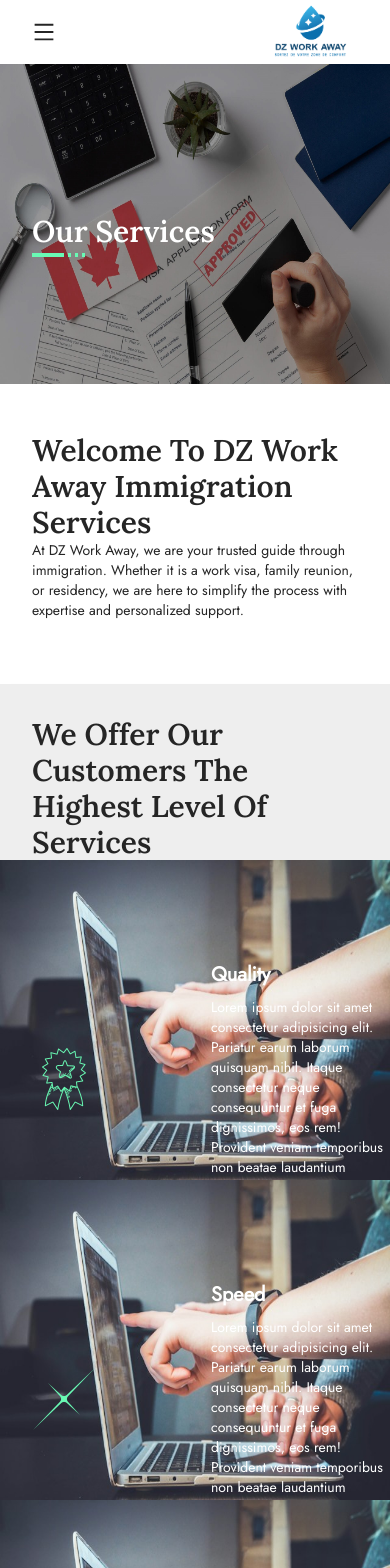
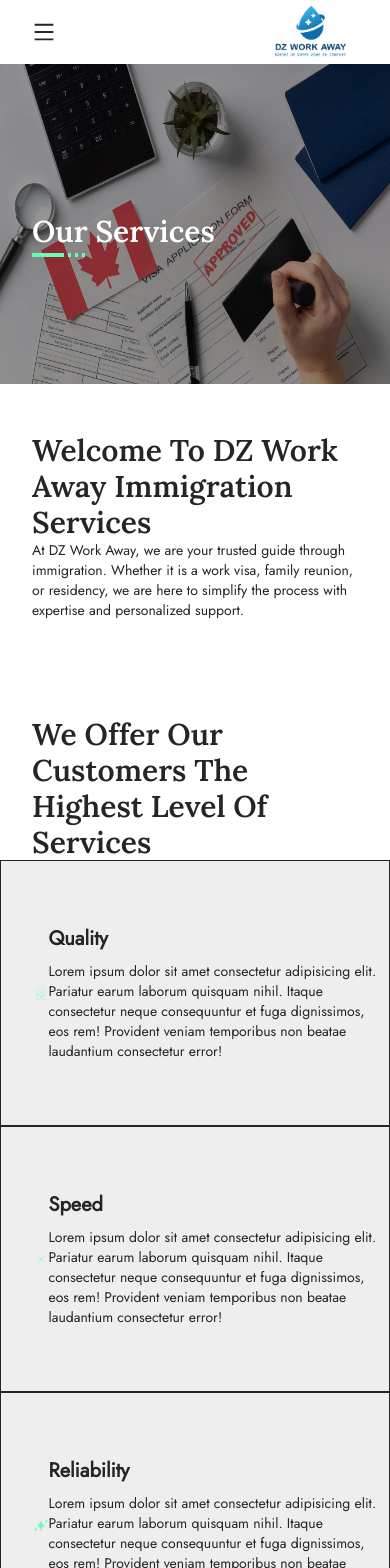
Before and after one commit to KamelMesbahi13/dzWorkAway, a React (Vite) app: page /Nos-Services in a window 390 px wide. Shown: the top 1568 px of the page. Built offline with nearby package versions, Linux system fonts and the light colour scheme.

Commit message:
Services Best Services Section

```diff
--- a/src/Components/OurServices/HighService/HighService.jsx
+++ b/src/Components/OurServices/HighService/HighService.jsx
@@ -35,7 +35,7 @@ const data = [
 const HighService = () => {
   return (
     <>
-      <div className="py-8 mt-16 shadow-lg md:mt-28 bg-grey">
+      <div className="py-8 mt-16 shadow-lg md:mt-28">
         <div className="">
           <div>
             <div className="container w-full md:w-3/4">
@@ -49,20 +49,13 @@ const HighService = () => {
                   {data.map(({ id, Title, Img, Content, Icon }) => {
                     return (
                       <div key={id}>
-                        <div className="relative text-white">
-                          <div className="duration-500 lg:opacity-0 lg:hover:opacity-100">
-                            <img
-                              className="w-full h-[20rem]"
-                              src={Img}
-                              alt={Title}
-                            />
-                          </div>
-                          <div className="absolute pl-8 -translate-y-1/4 md:pl-24 top-1/2">
+                        <div className="py-16 border bg-grey">
+                          <div className="pl-8 md:pl-24">
                             <div className="flex items-center justify-between">
                               <div>
                                 <img src={Icon} alt={Title} />
                               </div>
-                              <div className="w-1/2">
+                              <div className="w-fullmmd:w-1/2">
                                 <div>
                                   <h6>{Title}</h6>
                                 </div>
```
